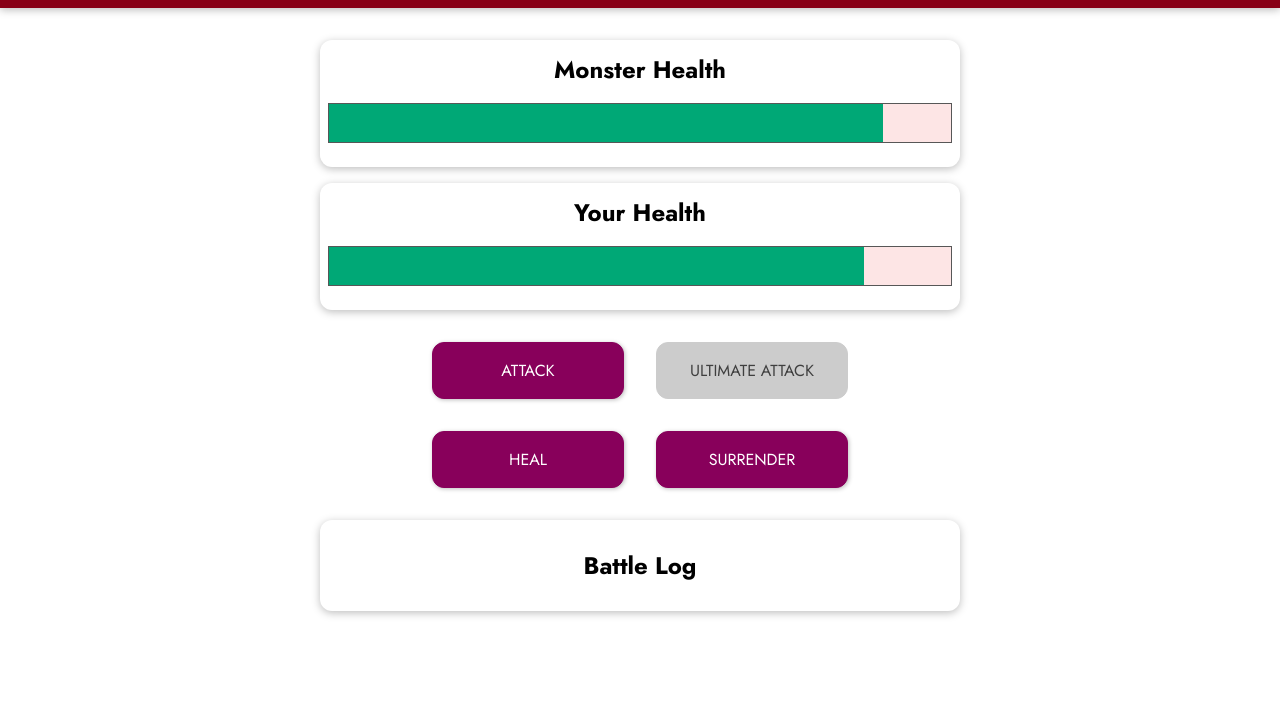
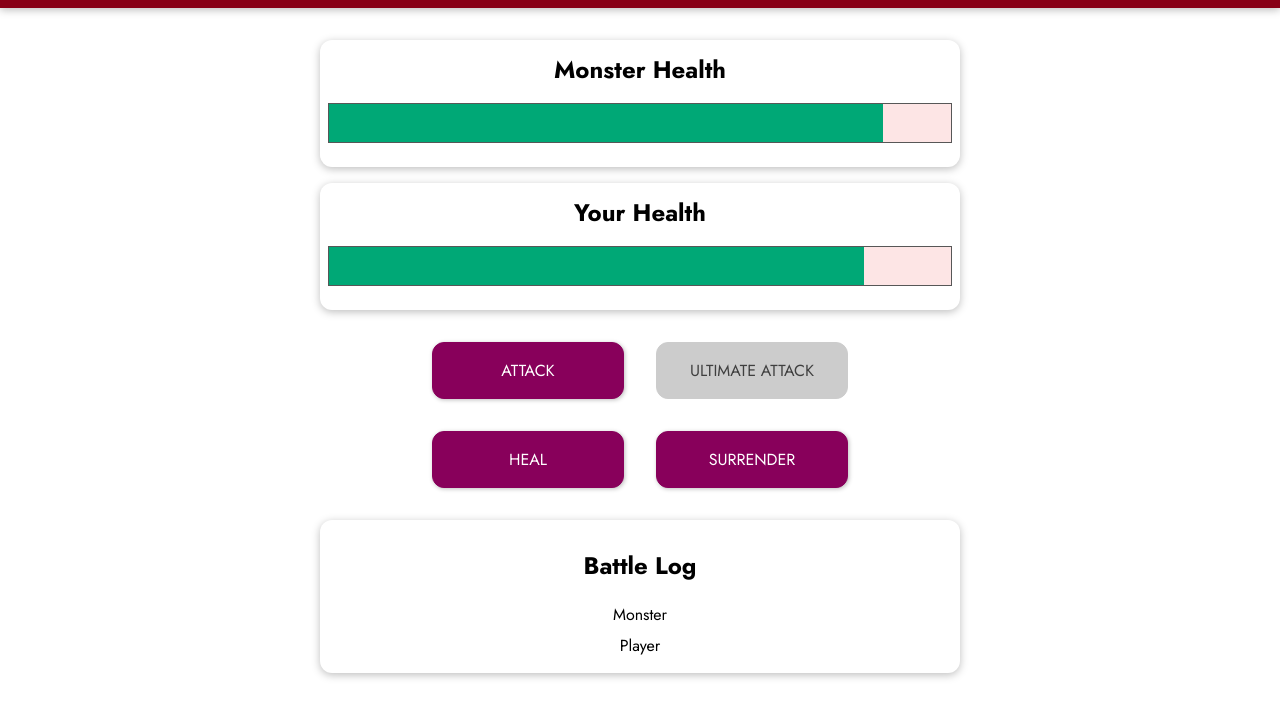
Before and after one commit to tranzi90/monster-slayer-game, a plain HTML site: page index.html in a window 1280 px wide. Both pictures are taken after a click on the button "ATTACK". Shown: the part 97-800 px from the top of the page. Drawn offline with nearby package versions, Linux system fonts and the light colour scheme.

Commit message:
add a battle log

```diff
--- a/app.js
+++ b/app.js
@@ -6,7 +6,8 @@ const app = Vue.createApp({
             playerHP: 100,
             monsterHP: 100,
             currentRound: 0,
-            winner: null
+            winner: null,
+            logMessages: []
         }
     },
     computed: {
@@ -40,21 +41,25 @@ const app = Vue.createApp({
             this.monsterHP = 100
             this.currentRound = 0
             this.winner = null
+            this.logMessages = []
         },
         attackMonster() {
             this.currentRound++
             const attackValue = getRandomValue(5, 12)
             this.monsterHP -= attackValue
+            this.addLogMessage('Player', 'attack', attackValue)
             this.attackPlayer()
         },
         attackPlayer() {
             const attackValue = getRandomValue(8, 15)
             this.playerHP -= attackValue
+            this.addLogMessage('Monster', 'attack', attackValue)
         },
         specialAttackMonster() {
             this.currentRound++
             const attackValue = getRandomValue(10, 25)
             this.monsterHP -= attackValue
+            this.addLogMessage('Player', 'attack', attackValue)
             this.attackPlayer()
         },
         healPlayer() {
@@ -66,10 +71,18 @@ const app = Vue.createApp({
             else
                 this.playerHP += healValue
 
+            this.addLogMessage('Player', 'heal', healValue)
             this.attackPlayer()
         },
         surrender() {
             this.winner = 'monster'
+        },
+        addLogMessage(who, what, value) {
+            this.logMessages.unshift({
+                actionBy: who,
+                actionType: what,
+                actionValue: value
+            })
         }
     }
 })
--- a/index.html
+++ b/index.html
@@ -44,7 +44,17 @@
       </section>
       <section id="log" class="container">
         <h2>Battle Log</h2>
-        <ul></ul>
+        <ul>
+          <li v-for="logMessage in logMessages">
+            <span>{{ logMessage.actionBy }}</span>
+            <span v-if="logMessage.actionType === 'heal'">
+              heals himself for <span class="log--heal">{{logMessage.actionValue}}</span>
+            </span>
+            <span v-else>
+<!--              heals himself for <span class="log&#45;&#45;heal">{{logMessage.actionValue}}</span>-->
+            </span>
+          </li>
+        </ul>
       </section>
     </div>
   </body>
```
